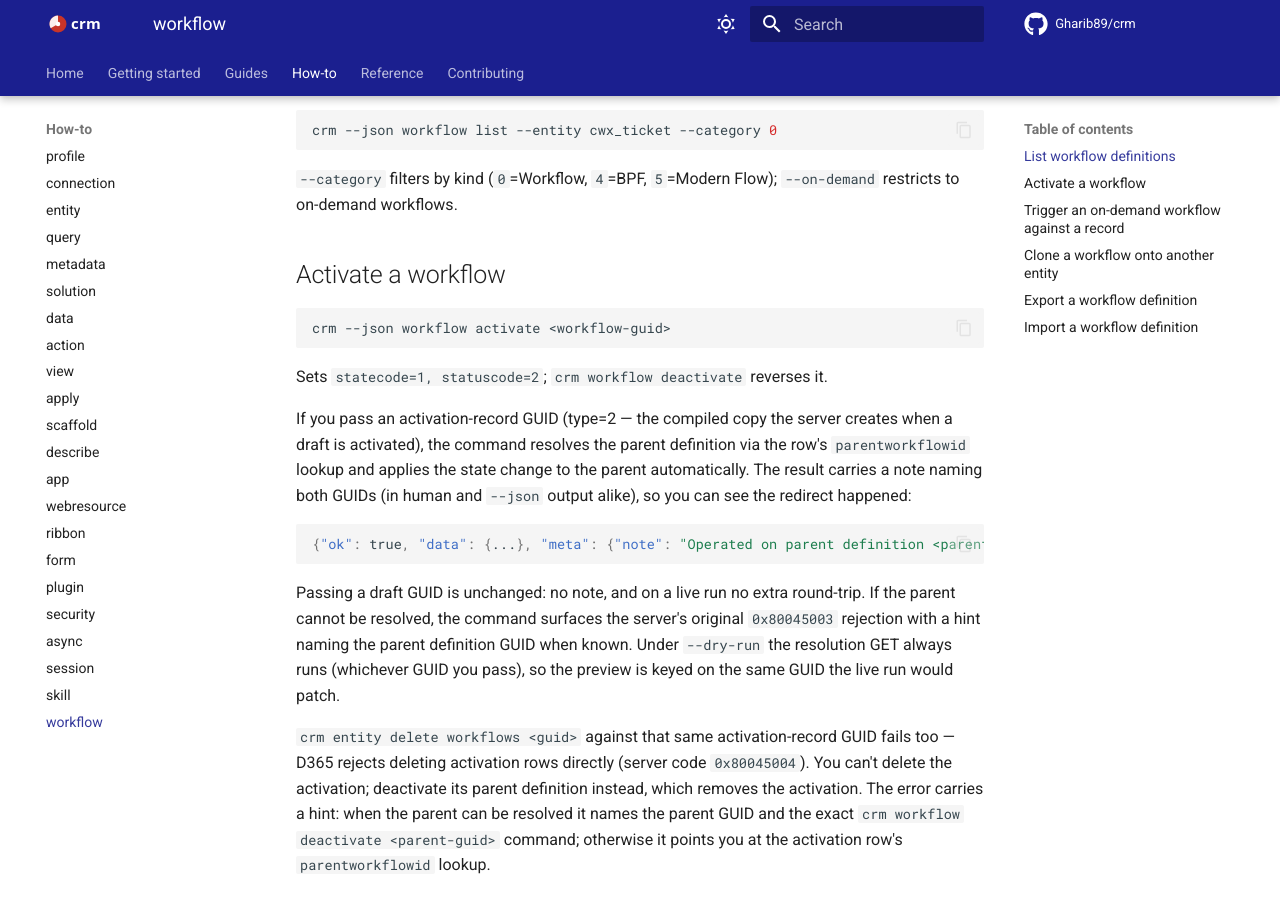
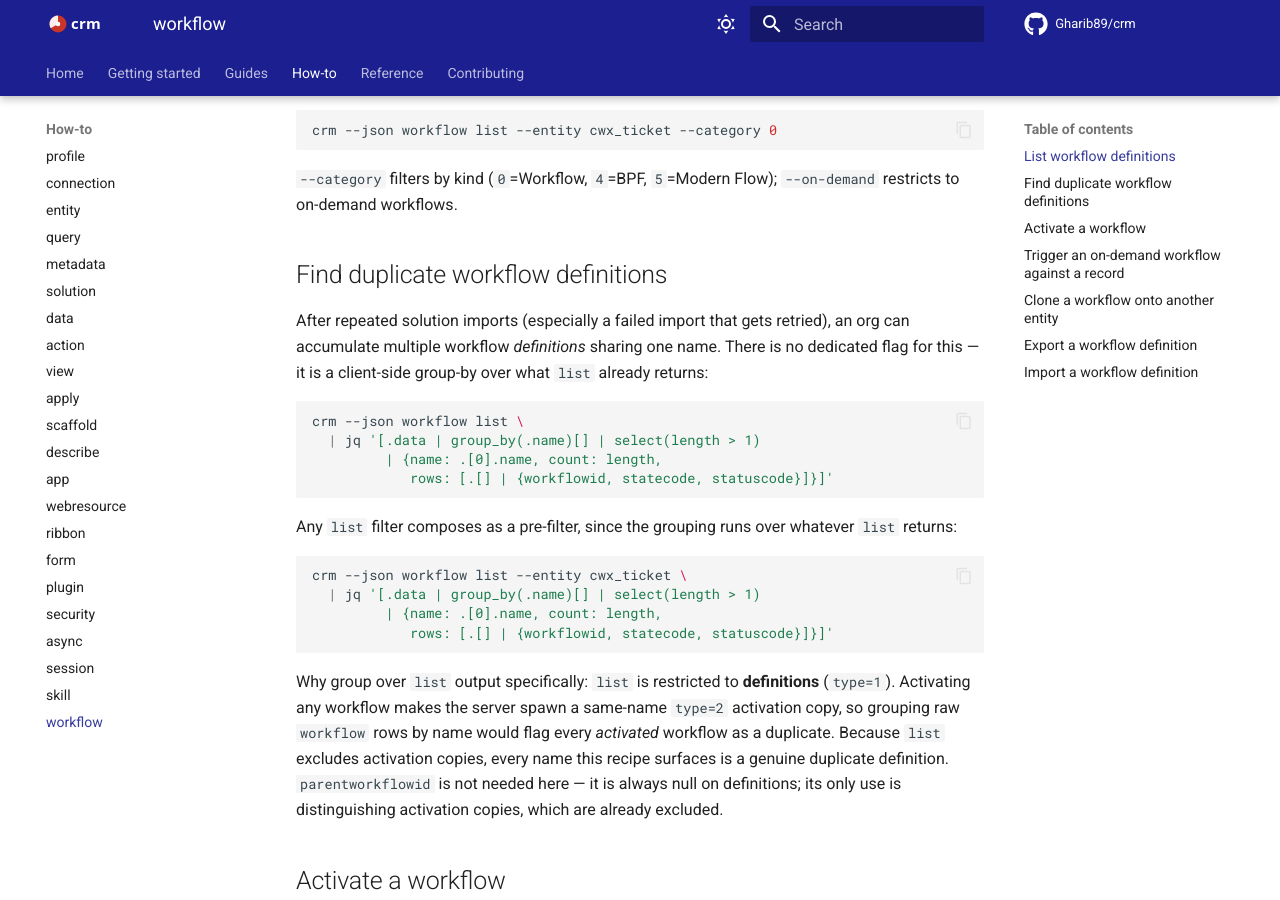
Before and after one commit to Gharib89/crm, an MkDocs documentation site: the page built from docs/how-to/workflow.md, in a window 1280 px wide and 900 px high, scrolled down 234 px. Built offline with MkDocs 1.6.1 and Material for MkDocs 9.7.7, drawn with Linux system fonts in a browser that asks for light colours; comment, search, counter and statistics services are not loaded.

Commit message:
docs(workflow): add duplicate-definition detection recipe (#165)
Re-scoped from a `workflow list --duplicates` flag to a documented jq
recipe: group `crm --json workflow list` output by name client-side.
Works because `list` already filters `type eq 1`, so server-generated
type=2 activation copies (same name) never false-flag activated
workflows. Mirrored as a gotcha note in the shipped skill.

Closes #165

Co-Authored-By: Claude Fable 5 <noreply@anthropic.com>

````diff
--- a/docs/how-to/workflow.md
+++ b/docs/how-to/workflow.md
@@ -8,6 +8,28 @@ Common `crm workflow` recipes. See the [CLI reference](../reference/cli.md) for
 crm --json workflow list --entity cwx_ticket --category 0
 ```
 `--category` filters by kind (`0`=Workflow, `4`=BPF, `5`=Modern Flow); `--on-demand` restricts to on-demand workflows.
+
+## Find duplicate workflow definitions
+
+After repeated solution imports (especially a failed import that gets retried), an org can accumulate multiple workflow *definitions* sharing one name. There is no dedicated flag for this — it is a client-side group-by over what `list` already returns:
+
+```bash
+crm --json workflow list \
+  | jq '[.data | group_by(.name)[] | select(length > 1)
+         | {name: .[0].name, count: length,
+            rows: [.[] | {workflowid, statecode, statuscode}]}]'
+```
+
+Any `list` filter composes as a pre-filter, since the grouping runs over whatever `list` returns:
+
+```bash
+crm --json workflow list --entity cwx_ticket \
+  | jq '[.data | group_by(.name)[] | select(length > 1)
+         | {name: .[0].name, count: length,
+            rows: [.[] | {workflowid, statecode, statuscode}]}]'
+```
+
+Why group over `list` output specifically: `list` is restricted to **definitions** (`type=1`). Activating any workflow makes the server spawn a same-name `type=2` activation copy, so grouping raw `workflow` rows by name would flag every *activated* workflow as a duplicate. Because `list` excludes activation copies, every name this recipe surfaces is a genuine duplicate definition. `parentworkflowid` is not needed here — it is always null on definitions; its only use is distinguishing activation copies, which are already excluded.
 
 ## Activate a workflow
 
````
Also changed, not shown: crm/skills/reference/automation.md (+8 -0 lines).
